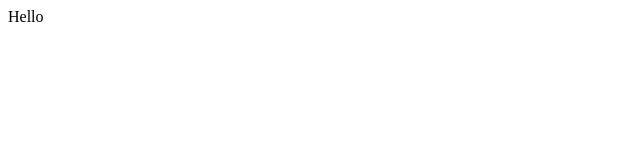
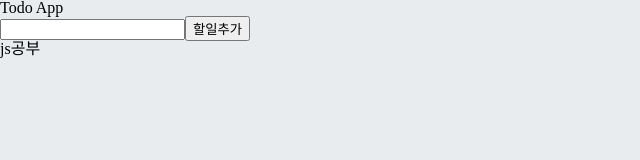
Before and after one commit to ddoniddoni/react30, a React app: page / in a window 1280 px wide. Shown: the whole page, without its empty margins (0-640 px from the left). Built offline with nearby package versions, Linux system fonts and the light colour scheme; some packages are replaced by stand-ins of ours.

Commit message:
Setting todoList

```diff
--- a/01 - TodoList/List.css
+++ /dev/null
@@ -1,5 +0,0 @@
-@import "reset.css";
-
-#root {
-  padding: 20px;
-}
--- a/Home.jsx
+++ b/Home.jsx
@@ -1,7 +1,41 @@
-import React from "react";
+import React, { useEffect, useState } from "react";
+import List from "./List";
+
+import "./List.css";
 
 const Home = () => {
-  return <div>Hello</div>;
+  const [todos, setTodos] = useState(["js공부"]);
+  const [newTodo, setNewTodo] = useState();
+
+  const changeInputData = (e) => {
+    setNewTodo(e.target.value);
+  };
+
+  const addTodo = (e) => {
+    e.preventDefault();
+    setTodos([...todos, newTodo]);
+  };
+
+  useEffect(() => {
+    console.log("새로운 내용이 렌더링됐네요", todos);
+  }, [todos]);
+
+  return (
+    <>
+      <h1>Todo App</h1>
+
+      <form action="">
+        <input
+          className="input"
+          type="text"
+          name=""
+          onChange={changeInputData}
+        />
+        <button onClick={addTodo}>할일추가</button>
+      </form>
+      <List todos={todos} />
+    </>
+  );
 };
 
 export default Home;
--- /dev/null
+++ b/List.css
@@ -0,0 +1,5 @@
+@import "reset.css";
+
+body {
+  background: #e9ecef;
+}
--- a/styles.css
+++ /dev/null
@@ -1 +0,0 @@
-@import "reset.css";
```
Also changed, not shown: 01 - TodoList/Home.jsx (deleted, +0 -36 lines), 01 - TodoList/index.html (deleted, +0 -12 lines), index.html (+1 -1 lines), List.jsx (renamed from 01 - TodoList/List.jsx).
